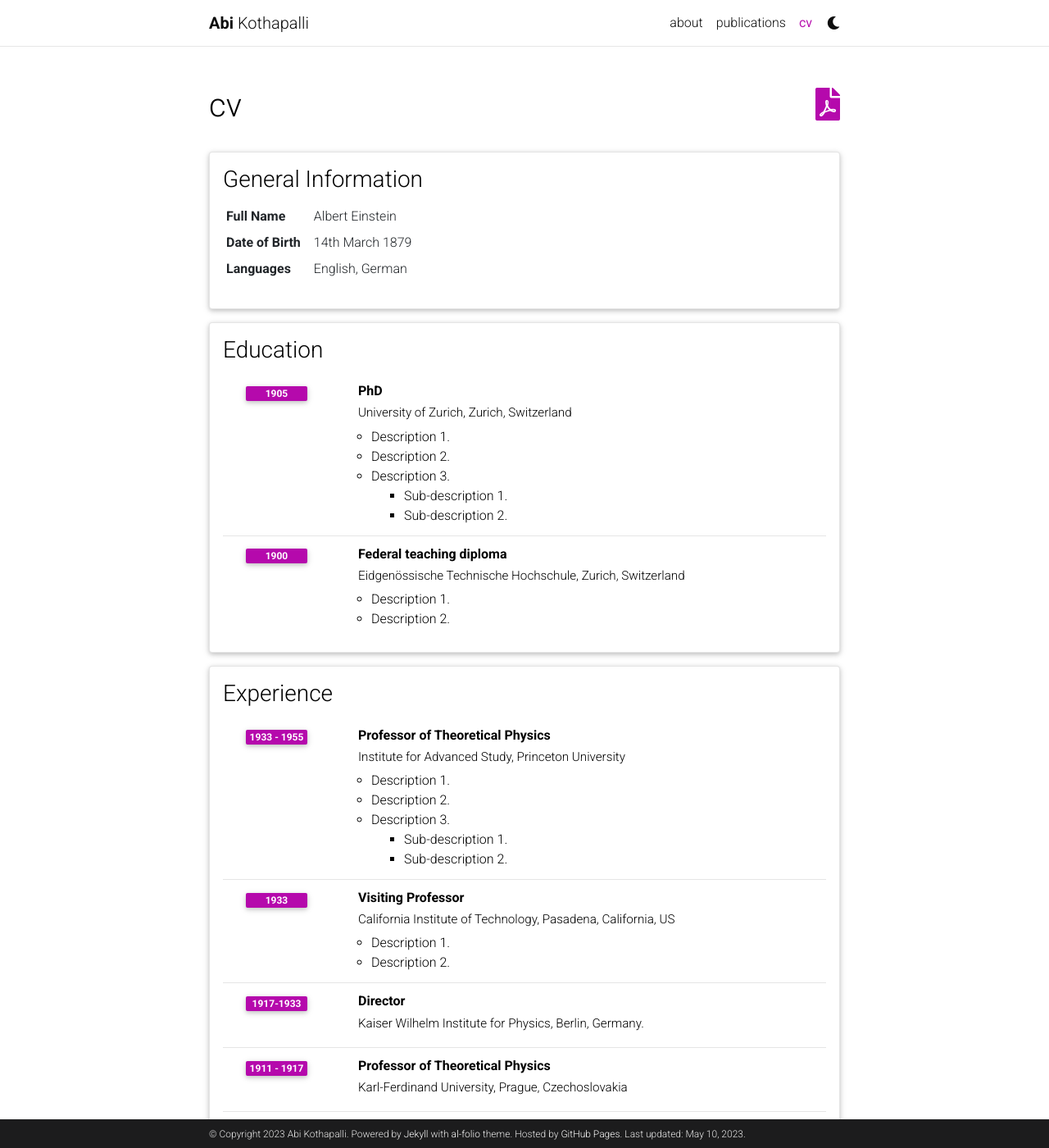
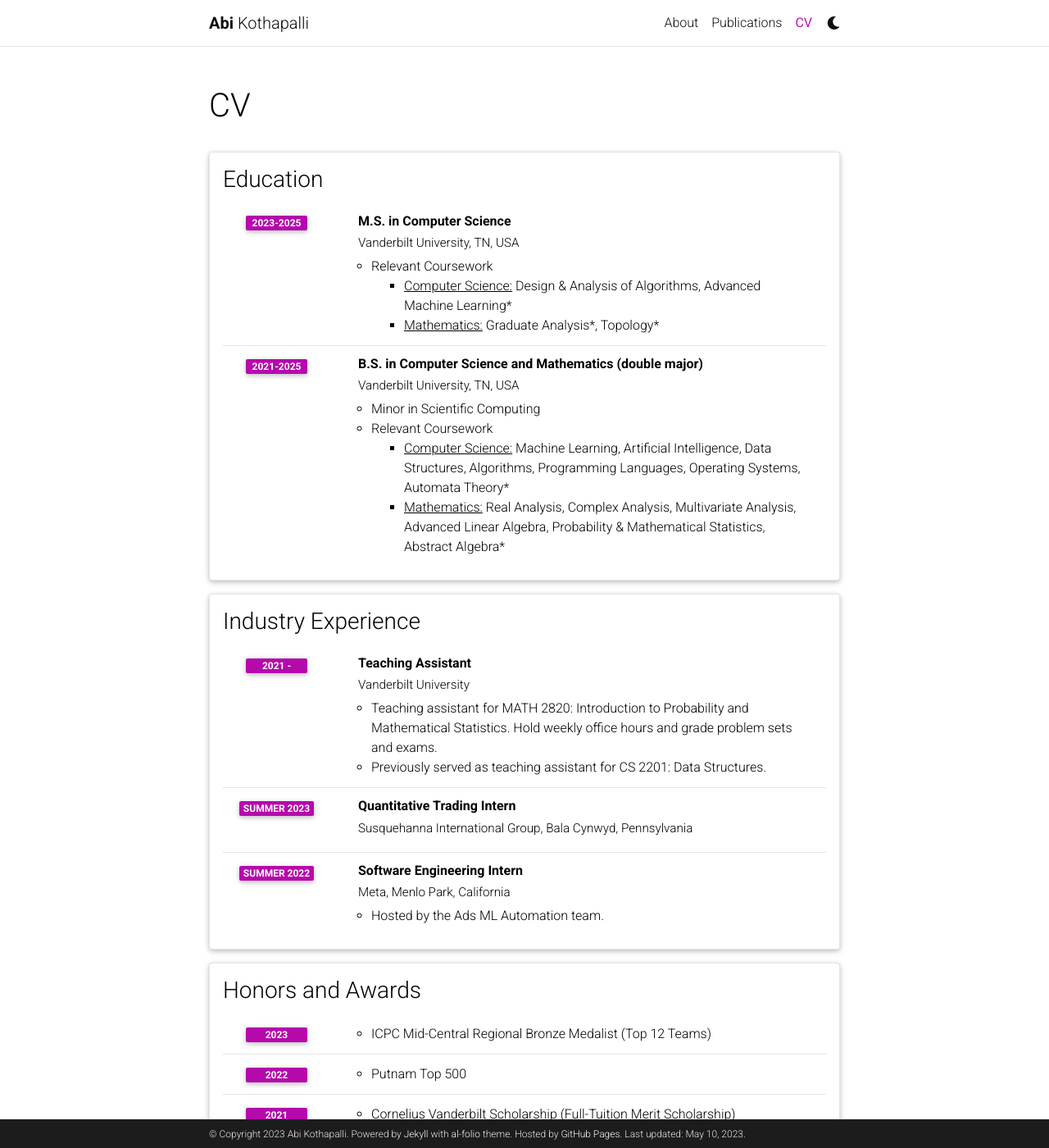
Before and after one commit to abi-kothapalli/abi-kothapalli.github.io, a Jekyll site: the page built from _pages/cv.md, in a window 1280 px wide and 1400 px high. Shown: the whole window at 82% size. Built offline with Jekyll 4.4.1, drawn with Linux system fonts in a browser that asks for light colours; comment, search, counter and statistics services are not loaded; a style sheet for code colours, icons or effects is not loaded; some of the changed text lies outside the part shown.

Commit message:
Add CV and minor changes

```diff
--- a/_data/cv.yml
+++ b/_data/cv.yml
@@ -1,97 +1,70 @@
-- title: General Information
-  type: map
-  contents:
-    - name: Full Name
-      value: Albert Einstein
-    - name: Date of Birth
-      value: 14th March 1879
-    - name: Languages
-      value: English, German
-
 - title: Education
   type: time_table
   contents:
-    - title: PhD
-      institution: University of Zurich, Zurich, Switzerland
-      year: 1905
+    - title: M.S. in Computer Science
+      institution: Vanderbilt University, TN, USA
+      year: 2023-2025
       description:
-        - Description 1.
-        - Description 2.
-        - title: Description 3.
+        - title: "Relevant Coursework"
           contents:
-            - Sub-description 1.
-            - Sub-description 2.
-    - title: Federal teaching diploma
-      institution: Eidgenössische Technische Hochschule, Zurich, Switzerland
-      year: 1900
+            - "<u>Computer Science:</u> Design & Analysis of Algorithms, Advanced Machine Learning*"
+            - "<u>Mathematics:</u> Graduate Analysis*, Topology*"
+    - title: B.S. in Computer Science and Mathematics (double major)
+      institution: Vanderbilt University, TN, USA
+      year: 2021-2025
       description:
-        - Description 1.
-        - Description 2.
+        - Minor in Scientific Computing
+        - title: "Relevant Coursework"
+          contents:
+            - "<u>Computer Science:</u> Machine Learning, Artificial Intelligence, Data Structures, Algorithms, Programming Languages, Operating Systems, Automata Theory*"
+            - "<u>Mathematics:</u> Real Analysis, Complex Analysis, Multivariate Analysis, Advanced Linear Algebra, Probability & Mathematical Statistics, Abstract Algebra*"
 
-- title: Experience
+- title: Industry Experience
   type: time_table
   contents:
-    - title: Professor of Theoretical Physics
-      institution: Institute for Advanced Study, Princeton University
-      year: 1933 - 1955
+    - title: Teaching Assistant
+      institution: Vanderbilt University
+      year: 2021 -
       description:
-        - Description 1.
-        - Description 2.
-        - title: Description 3.
-          contents:
-            - Sub-description 1.
-            - Sub-description 2.
-    - title: Visiting Professor
-      institution: California Institute of Technology, Pasadena, California, US
-      year: 1933
+        - "Teaching assistant for MATH 2820: Introduction to Probability and Mathematical Statistics. Hold weekly office hours and grade problem sets and exams."
+        - "Previously served as teaching assistant for CS 2201: Data Structures."
+    - title: Quantitative Trading Intern
+      institution: Susquehanna International Group, Bala Cynwyd, Pennsylvania
+      year: Summer 2023
+
+    - title: Software Engineering Intern
+      institution: Meta, Menlo Park, California
+      year: Summer 2022
       description:
-        - Description 1.
-        - Description 2.
+        - Hosted by the Ads ML Automation team.
 
-    - title: Director
-      institution: Kaiser Wilhelm Institute for Physics, Berlin, Germany.
-      year: 1917-1933
-
-    - title: Professor of Theoretical Physics
-      institution: Karl-Ferdinand University, Prague, Czechoslovakia
-      year: 1911 - 1917
-      description:
-
-    - title: Associate Professor of Theoretical Physics
-      institution: University of Zurich, Zurich, Switzerland
-      year: 1909 - 1911
-
-- title: Open Source Projects
-  type: time_table
-  contents:
-    - title: <a href="https://github.com/alshedivat/al-folio">al-folio</a>
-      year: 2015-now
-      description: A beautiful, simple, clean, and responsive Jekyll theme for academics.
 
 - title: Honors and Awards
   type: time_table
   contents:
-    - year: 1921
+    - year: 2023
       items:
-        - Nobel Prize in Physics
-        - Matteucci Medal
-    - year: 2029
+        - ICPC Mid-Central Regional Bronze Medalist (Top 12 Teams)
+    - year: 2022
       items:
-        - Max Planck Medal
+        - Putnam Top 500
+    - year: 2021
+      items:
+        - Cornelius Vanderbilt Scholarship (Full-Tuition Merit Scholarship)
 
-- title: Academic Interests
-  type: nested_list
-  contents:
-    - title: Topic 1.
-      items:
-        - Description 1.
-        - Description 2.
-    - title: Topic 2.
-      items:
-        - Description 1.
-        - Description 2.
+# - title: Academic Interests
+#   type: nested_list
+#   contents:
+#     - title: Topic 1.
+#       items:
+#         - Description 1.
+#         - Description 2.
+#     - title: Topic 2.
+#       items:
+#         - Description 1.
+#         - Description 2.
 
-- title: Other Interests
-  type: list
-  contents:
-    - <u>Hobbies:</u> Hobby 1, Hobby 2, etc.
+# - title: Other Interests
+#   type: list
+#   contents:
+#     - <u>Hobbies:</u> Hobby 1, Hobby 2, etc.
```
Also changed, not shown: _pages/about.md (+1 -1 lines), _pages/cv.md (+2 -2 lines), _pages/publications.md (+1 -1 lines).
